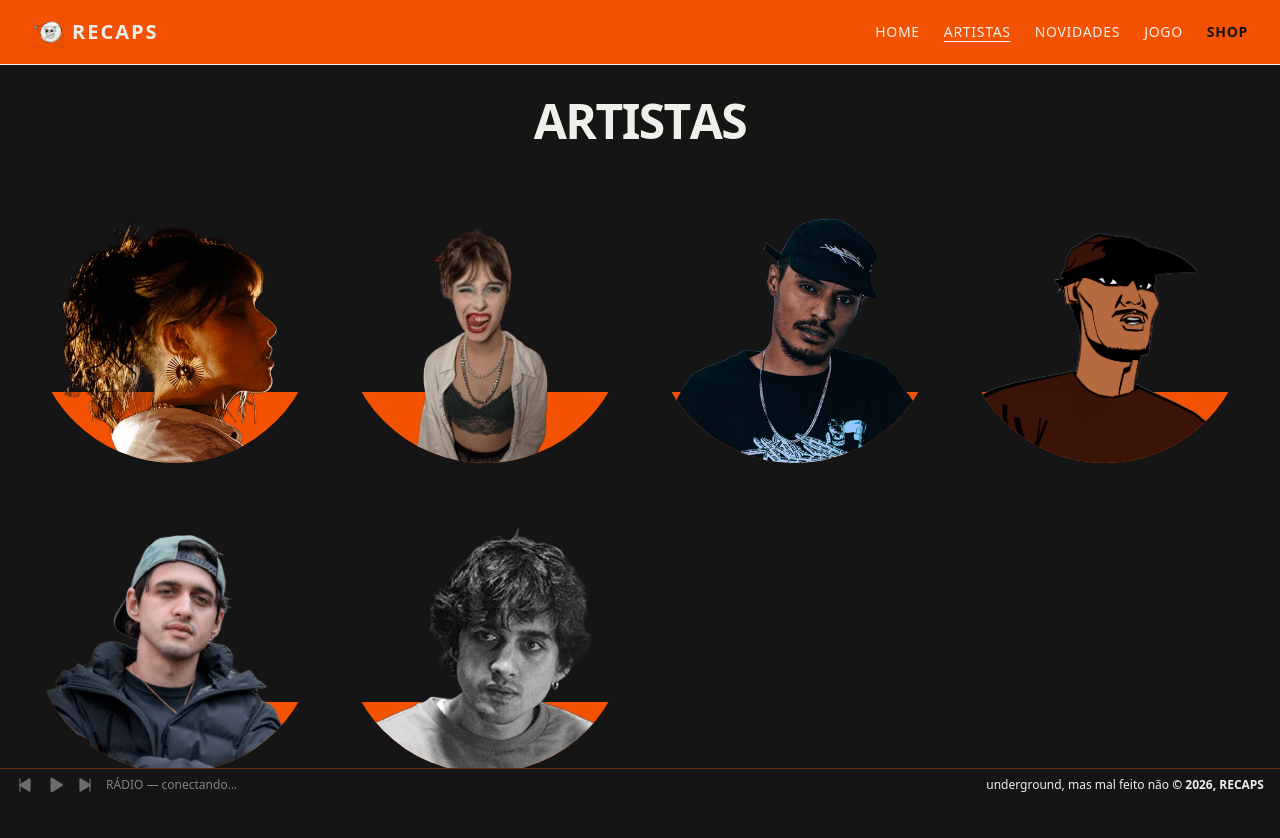
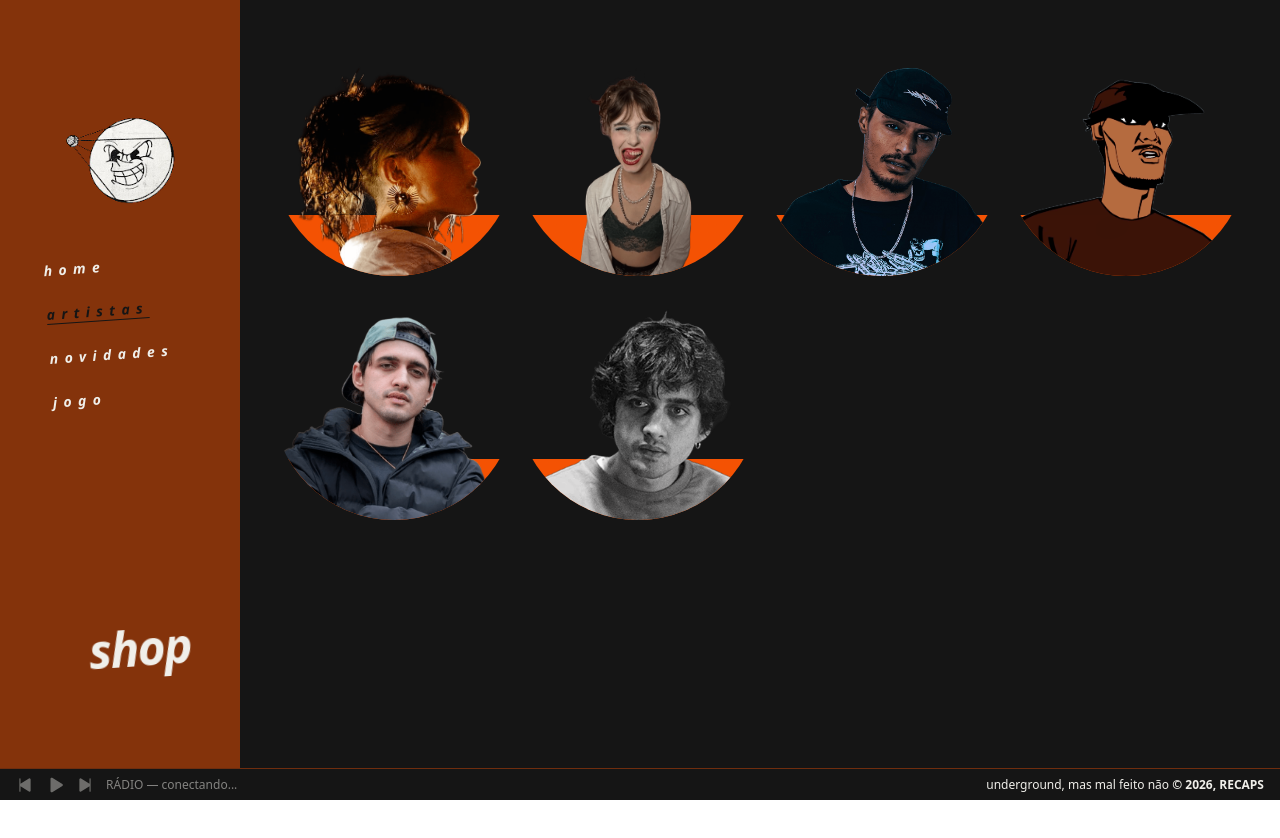
Before and after one commit to anaraujo/recaps, a React (Vite) app: page /artists in a window 1280 px wide. Shown: the top 838 px of the page. After the commit the page ends 800 px from the top, so only its background shows below. Built offline with nearby package versions, Linux system fonts and the light colour scheme.

Commit message:
feat: move sidebar to the left and adjust layout

```diff
--- a/src/App.jsx
+++ b/src/App.jsx
@@ -10,9 +10,9 @@ const Game = lazy(() => import('pages/Game'));
 
 export default function App() {
   return (
-    <div className="bg-brand-black text-brand-white flex min-h-screen flex-col">
+    <div className="bg-brand-black text-brand-white h-screen overflow-hidden">
       <Navbar />
-      <main className="flex flex-1 flex-col">
+      <main className="flex h-full flex-col">
         <Suspense fallback={null}>
           <Routes>
             <Route path="/" element={<Home />} />
@@ -22,6 +22,7 @@ export default function App() {
           </Routes>
         </Suspense>
       </main>
+
       <Footer />
     </div>
   );
--- a/src/components/Navbar.jsx
+++ b/src/components/Navbar.jsx
@@ -1,5 +1,6 @@
 import { NavLink } from 'react-router-dom';
-import logo from 'assets/channels4_profile.jpg';
+import logo from 'assets/favicon.png';
+import RollingText from 'components/RollingText';
 
 const links = [
   { to: '/', label: 'Home' },
@@ -10,38 +11,37 @@ const links = [
 
 export default function Navbar() {
   return (
-    <nav className="text-brand-white bg-brand-orange border-brand-white sticky top-0 z-50 flex w-full items-center justify-between border-b border-solid px-8 py-4">
-      <NavLink
-        to="/"
-        className="flex items-center gap-2 text-xl font-bold tracking-widest uppercase"
-      >
-        <img src={logo} alt="Recaps" className="h-8 w-auto" />
-        Recaps
-      </NavLink>
-      <ul className="flex gap-6 text-sm tracking-wider uppercase">
+    <nav className="text-brand-white bg-brand-orange/50 border-brand-white absolute left-0 z-50 flex h-full w-60 flex-col justify-between px-12 py-24">
+      <div className="flex flex-col gap-8">
+        <img src={logo} alt="Recaps" className="mx-auto size-32" />
+        <ul className="flex -rotate-4 flex-col gap-6 text-sm font-bold tracking-[0.4rem] lowercase italic">
           {links.map(({ to, label }) => (
-          <li key={to} className="hover:text-brand-black">
+            <li key={to}>
               <NavLink
                 to={to}
                 className={({ isActive }) =>
-                isActive ? 'underline underline-offset-4' : 'hover:opacity-70'
+                  isActive
+                    ? 'text-brand-black hover:text-brand-white underline underline-offset-4'
+                    : 'hover:text-brand-black'
                 }
               >
                 {label}
               </NavLink>
             </li>
           ))}
-        <li className="text-brand-black hover:text-brand-white font-semibold">
+        </ul>
+      </div>
+
+      {/* <li className="text-brand-black hover:text-brand-white font-semibold"> */}
       <a
         href="https://recaps.net.br"
         target="_blank"
         rel="noopener noreferrer"
-            className="hover:opacity-70"
+        className="hover:text-brand-black -rotate-4 self-end justify-self-end-safe"
       >
-            Shop
+        <RollingText text="Shop" />
       </a>
-        </li>
-      </ul>
+      {/* </li> */}
     </nav>
   );
 }
--- a/src/components/RollingText.jsx
+++ b/src/components/RollingText.jsx
@@ -94,7 +94,7 @@ export default function RollingText({ text, lines = 4, fontSize = '3rem' }) {
     >
       <div
         onMouseEnter={handleMouseEnter}
-        className="mb-8 grid font-bold uppercase"
+        className="mb-8 grid font-semibold lowercase italic"
       >
         {Array.from({ length: lines }).map((_, i) => (
           <h1
--- a/src/pages/Artists/Artist.jsx
+++ b/src/pages/Artists/Artist.jsx
@@ -12,7 +12,7 @@ export default function Artist({
   youtubeMusic,
 }) {
   return (
-    <div className="group from-brand-orange hover:to-brand-orange relative mx-auto aspect-square w-full max-w-[325px] rounded-[100%] bg-linear-to-t from-25% to-transparent to-25%">
+    <div className="group from-brand-orange hover:to-brand-orange relative mx-auto aspect-square w-full max-w-81.25 rounded-[100%] bg-linear-to-t from-25% to-transparent to-25%">
       <img
         src={image}
         alt={name}
@@ -24,7 +24,7 @@ export default function Artist({
           target="_blank"
           rel="noopener noreferrer"
           aria-label={`${name} no Instagram`}
-          className="text-brand-white hover:text-brand-orange hover:mix-blend-difference cursor-pointer"
+          className="text-brand-white hover:text-brand-orange cursor-pointer hover:mix-blend-difference"
         >
           <InstagramLogoIcon size={64} weight="duotone" />
         </a>
@@ -33,7 +33,7 @@ export default function Artist({
           target="_blank"
           rel="noopener noreferrer"
           aria-label={`${name} no Spotify`}
-          className="text-brand-white hover:text-brand-orange hover:mix-blend-difference cursor-pointer"
+          className="text-brand-white hover:text-brand-orange cursor-pointer hover:mix-blend-difference"
         >
           <SpotifyLogoIcon size={64} weight="duotone" />
         </a>
@@ -42,7 +42,7 @@ export default function Artist({
           target="_blank"
           rel="noopener noreferrer"
           aria-label={`${name} no YouTube Music`}
-          className="text-brand-white hover:text-brand-orange hover:mix-blend-difference cursor-pointer"
+          className="text-brand-white hover:text-brand-orange cursor-pointer hover:mix-blend-difference"
         >
           <PlayCircleIcon size={64} weight="duotone" />
         </a>
--- a/src/pages/Artists/index.jsx
+++ b/src/pages/Artists/index.jsx
@@ -4,7 +4,6 @@ import fortes from 'assets/artists/fortes.png';
 import fortes2 from 'assets/artists/fortes-2.png';
 import bin from 'assets/artists/bin.png';
 import bin2 from 'assets/artists/bin-2.png';
-import RollingText from 'components/RollingText';
 import Artist from './Artist';
 
 const artists = [
@@ -54,9 +53,8 @@ const artists = [
 
 export default function Artists() {
   return (
-    <main className="min-h-screen p-8">
-      <RollingText text="Artistas" />
-      <div className="grid grid-cols-2 gap-6 md:grid-cols-3 lg:grid-cols-4">
+    <main className="ml-60 h-full overflow-auto p-8 pb-16">
+      <div className="gap-6s grid grid-cols-1 md:grid-cols-2 lg:grid-cols-3 xl:grid-cols-4">
         {artists.map(({ name, image, instagram, spotify, youtubeMusic }, i) => (
           <Artist
             key={i}
```
Also changed, not shown: src/components/ScrambleText.jsx (+6 -2 lines), src/assets/favicon.png (added). Lines whose indentation alone changed are shown as unchanged.
